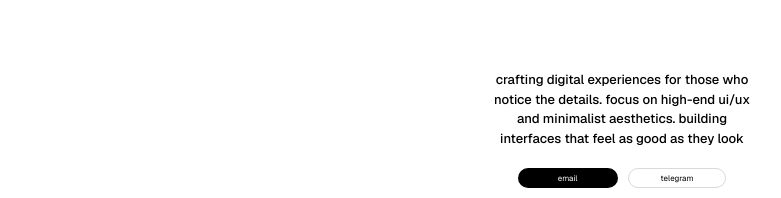
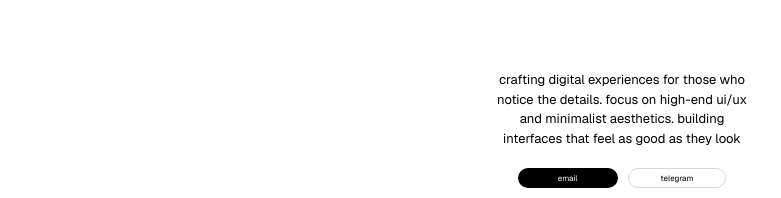
Before and after one commit to amirmamedgasanov5-droid/skwizuiux, a plain HTML site: page index.html in a window 1280 px wide. Shown: the part 278-476 px from the top of the page, without its empty margins (18-799 px from the left). Drawn offline with nearby package versions, Linux system fonts and the light colour scheme.

Commit message:
Change text styling from medium to normal

```diff
--- a/index.html
+++ b/index.html
@@ -84,7 +84,7 @@
       <!-- Home View -->
       <div id="view-home" class="view active justify-center">
           <div class="w-[259px] flex flex-col items-center gap-5">
-              <div class="relative font-medium text-center text-[13px] text-medium">
+              <div class="relative font-normal text-center text-[13px] text-black">
                   crafting digital experiences for those who notice the details. focus on high-end ui/ux and minimalist aesthetics. building interfaces that feel as good as they look
               </div>
               <div class="flex items-center justify-center w-full py-0">
```
